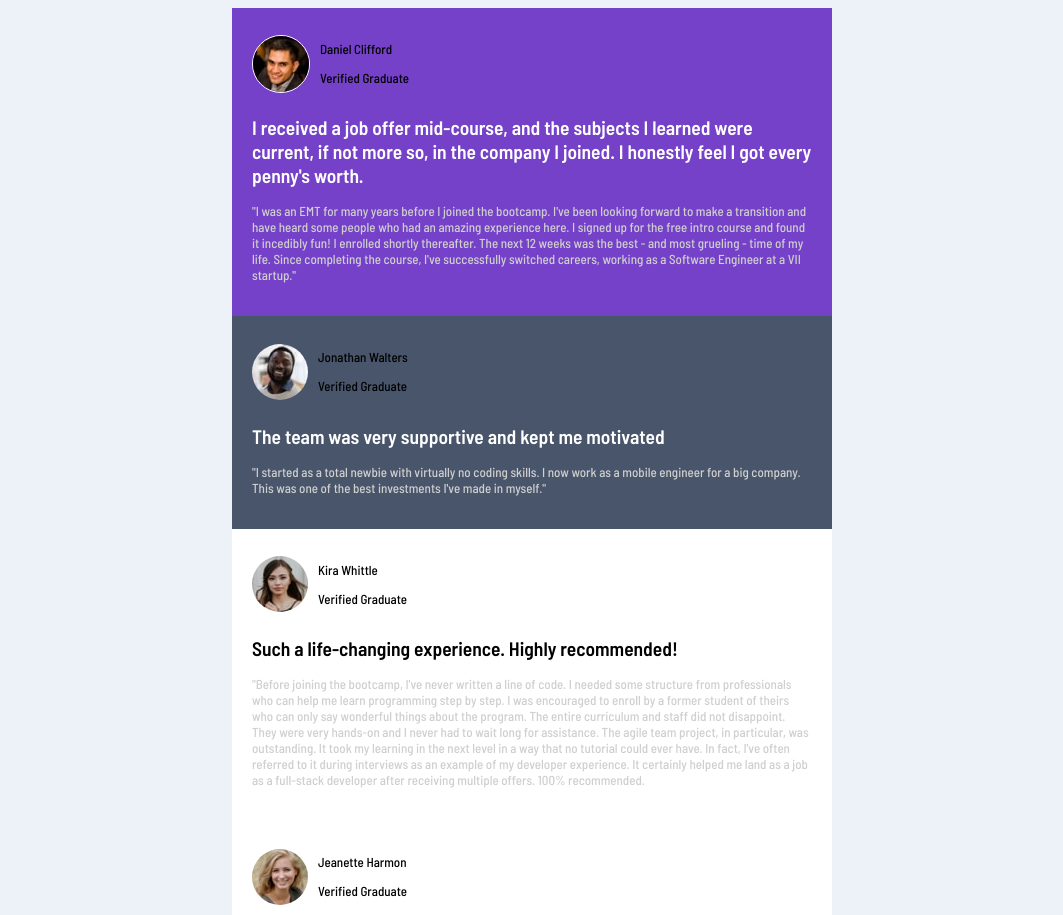
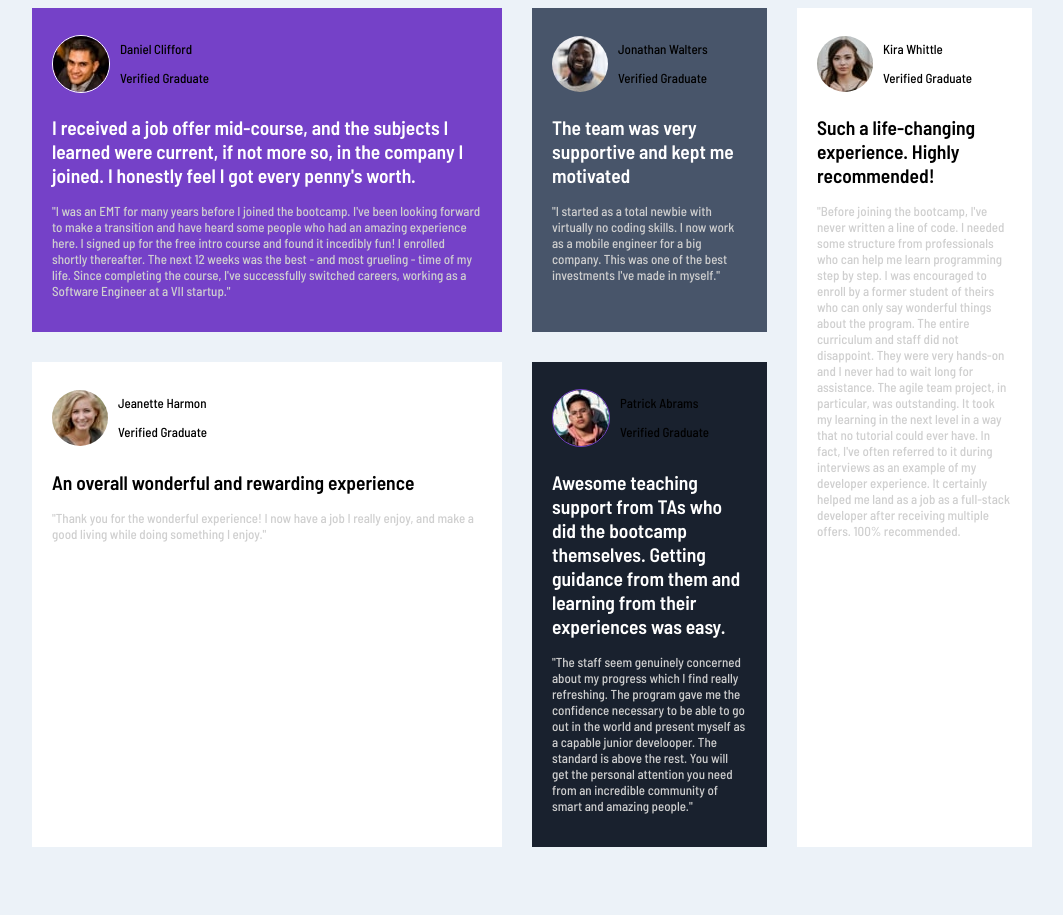
Before and after one commit to Doubting-Thomas/grid-test, a plain HTML site: page index.html in a window 1280 px wide. Shown: the top 915 px of the page, without its empty margins (108-1171 px from the left). After the commit the page ends 847 px from the top, so only its background shows below. Drawn offline with Linux system fonts and the light colour scheme.

Commit message:
basic grid setup

```diff
--- a/style.css
+++ b/style.css
@@ -20,7 +20,7 @@ body {
 
 section {
   margin: 0rem auto;
-  width: 600px;
+  width: 1000px;
 }
 
 .heading-main {
@@ -37,8 +37,20 @@ section {
   color: hsl(0, 0%, 81%);
 }
 
+.grid-testimonial {
+  display: grid;
+  grid-template-columns: 2fr 1fr 1fr;
+  gap: 3rem;
+  height: 1rem;
+}
+
 .grid-section {
   padding: 2rem;
+}
+
+.grid-item-3 {
+  grid-column: 3 / 4;
+  grid-row: 1 / span 2;
 }
 
 .img-box {
```
